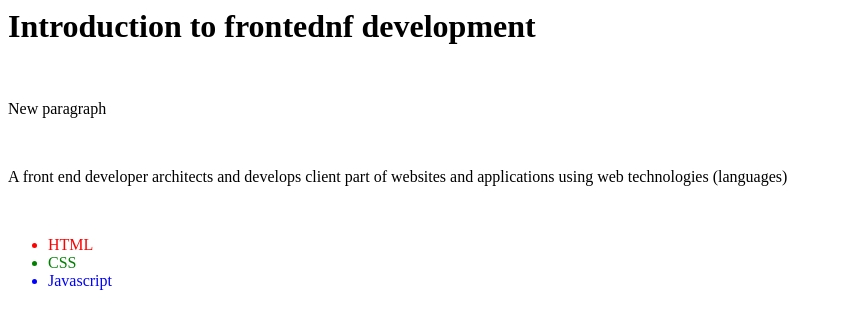
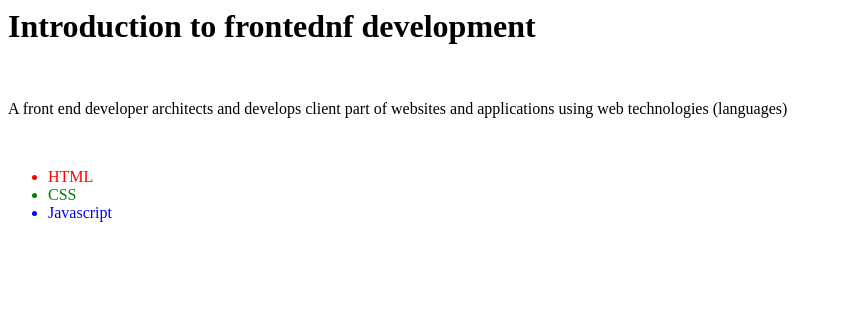
Before and after one commit to ristic21/Assignment, a plain HTML site: page index.html in a window 1280 px wide. Shown: the whole page, without its empty margins (0-841 px from the left). Drawn offline with Linux system fonts and the light colour scheme.

Commit message:
Paragraph Removed

```diff
--- a/index.html
+++ b/index.html
@@ -1,6 +1,4 @@
 <h1>Introduction to frontednf development</h1>
-<br>
-<p>New paragraph</p>
 <br>
 <p>A front end developer architects and develops client part of websites and applications using web technologies (languages)</p>
 <br>
```
